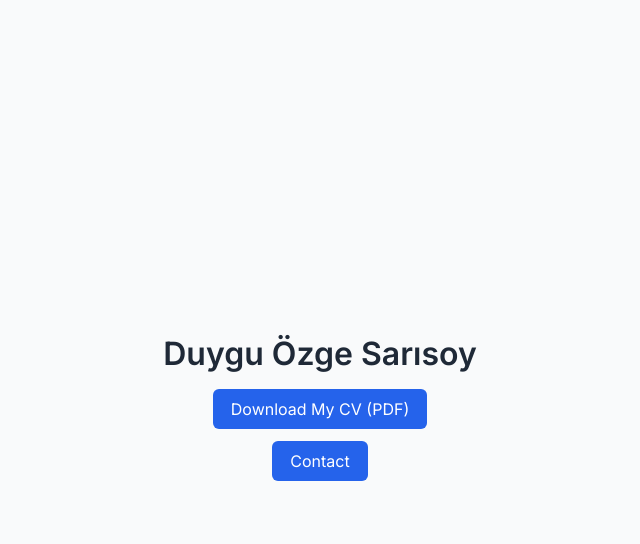
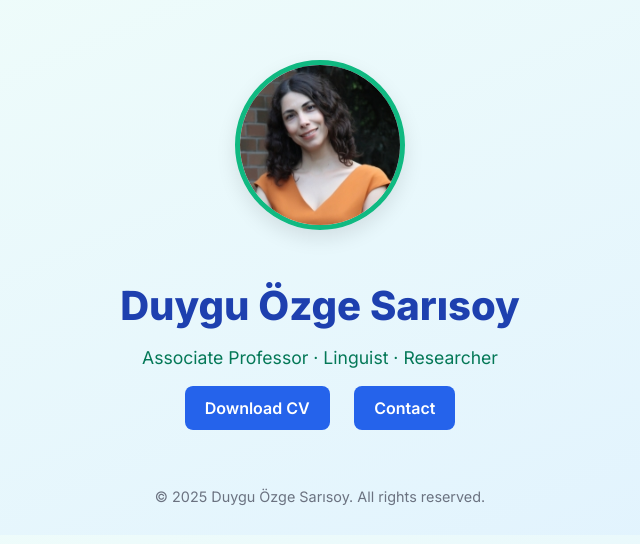
Before and after one commit to sengunibrahim/duygusarisoy-metu, a plain HTML site: page index.html in a window 1280 px wide. Shown: the whole page, without its empty margins (320-960 px from the left). Drawn offline with Linux system fonts and the light colour scheme.

Commit message:
Add files via upload

```diff
--- a/index.html
+++ b/index.html
@@ -4,42 +4,75 @@
 <head>
   <meta charset="UTF-8" />
   <meta name="viewport" content="width=device-width, initial-scale=1.0" />
-  <title>Duygu Ozge Sarisoy | CV</title>
-  <link href="https://fonts.googleapis.com/css2?family=Inter:wght@400;600&display=swap" rel="stylesheet">
+  <title>Duygu Özge Sarısoy | Homepage</title>
+  <link href="https://fonts.googleapis.com/css2?family=Inter:wght@400;600;800&display=swap" rel="stylesheet">
   <style>
     body {
       font-family: 'Inter', sans-serif;
-      background-color: #f9fafb;
+      background: linear-gradient(to bottom right, #f0fdfa, #e0f2fe);
+      margin: 0;
+      padding: 0;
       color: #1f2937;
-      display: flex;
-      flex-direction: column;
-      align-items: center;
-      justify-content: center;
-      height: 100vh;
-      margin: 0;
+    }
+    .hero {
       text-align: center;
+      padding: 60px 20px 40px;
     }
-    h1 {
-      font-size: 2rem;
+    .hero img {
+      width: 160px;
+      height: 160px;
+      border-radius: 50%;
+      border: 5px solid #10b981;
+      object-fit: cover;
+      box-shadow: 0 8px 20px rgba(0, 0, 0, 0.1);
+      margin-bottom: 20px;
+    }
+    .hero h1 {
+      font-size: 2.5rem;
+      color: #1e40af;
       margin-bottom: 10px;
     }
-    a {
+    .hero p {
+      font-size: 1.1rem;
+      color: #047857;
+      margin-bottom: 30px;
+    }
+    .buttons {
+      margin-top: 10px;
+    }
+    .buttons a {
       background-color: #2563eb;
       color: white;
       text-decoration: none;
-      padding: 10px 18px;
-      border-radius: 6px;
-      font-weight: 500;
-      margin: 10px;
+      padding: 12px 20px;
+      border-radius: 8px;
+      margin: 0 10px;
+      font-weight: 600;
+      transition: background-color 0.3s ease;
     }
-    a:hover {
-      background-color: #1d4ed8;
+    .buttons a:hover {
+      background-color: #1e40af;
+    }
+    footer {
+      text-align: center;
+      padding: 30px;
+      font-size: 0.9rem;
+      color: #6b7280;
     }
   </style>
 </head>
 <body>
-  <h1>Duygu Özge Sarısoy</h1>
-  <p><a href="duygu_cv.pdf" target="_blank">Download My CV (PDF)</a></p>
-  <p><a href="contact.html">Contact</a></p>
+  <div class="hero">
+    <img src="profile.jpg" alt="Duygu Özge Sarısoy">
+    <h1>Duygu Özge Sarısoy</h1>
+    <p>Associate Professor · Linguist · Researcher</p>
+    <div class="buttons">
+      <a href="duygu_cv.pdf" target="_blank">Download CV</a>
+      <a href="contact.html">Contact</a>
+    </div>
+  </div>
+  <footer>
+    &copy; 2025 Duygu Özge Sarısoy. All rights reserved.
+  </footer>
 </body>
 </html>
```
Also changed, not shown: contact.html (+13 -12 lines), profile.jpg (added).
